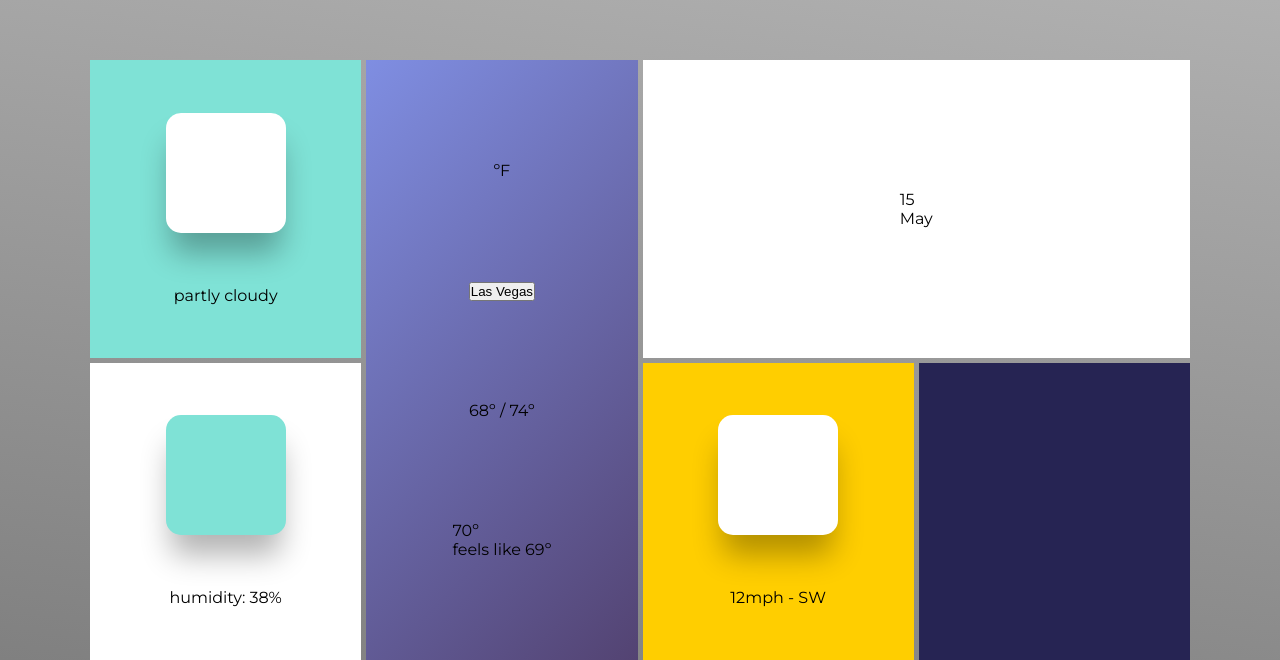
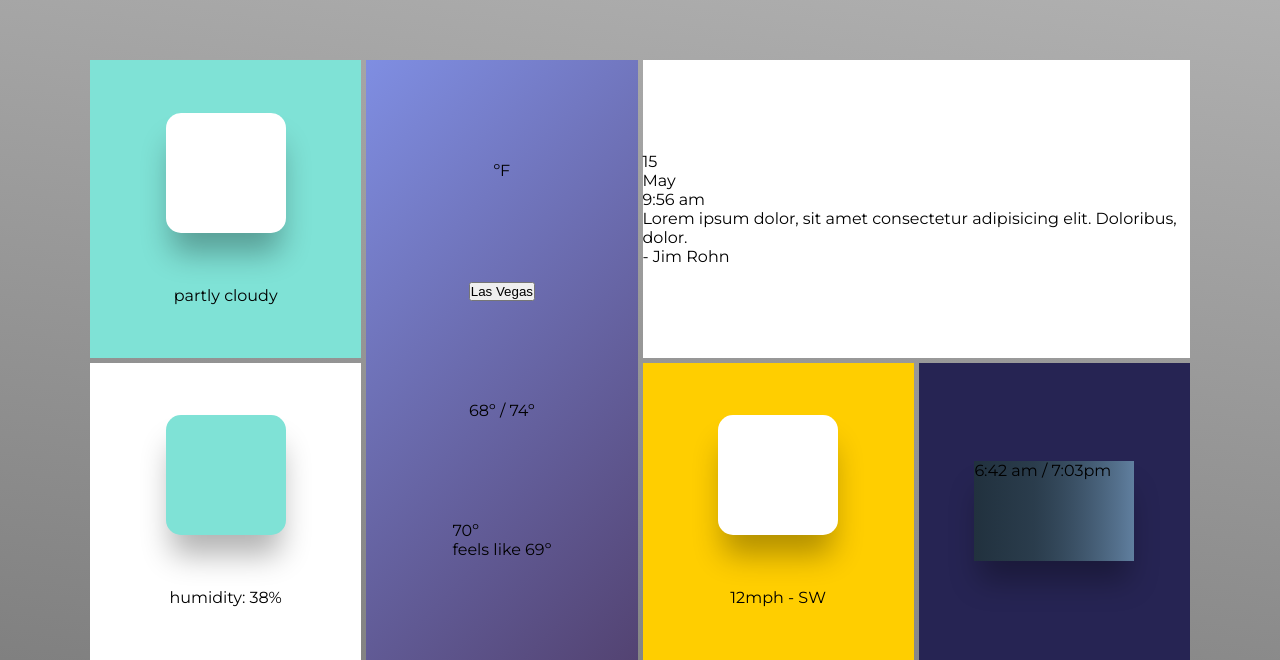
Before and after one commit to stevexero/weatherfy, a plain HTML site: page index.html in a window 1280 px wide. Shown: the part 140-800 px from the top of the page. Drawn offline with Linux system fonts and the light colour scheme.

Commit message:
added all fields

```diff
--- a/index.html
+++ b/index.html
@@ -14,6 +14,7 @@
         <div class="small-box"></div>
         <p>partly cloudy</p>
       </div>
+
       <!-- Location and Temp Box -->
       <div>
         <div class="tempurature-type">
@@ -30,25 +31,45 @@
           <p>feels like 69º</p>
         </div>
       </div>
+
       <!-- Clock Box -->
       <div>
         <div class="date-and-day">
-          <p>15</p>
-          <p>May</p>
+          <div class="date">
+            <p>15</p>
+            <p>May</p>
+          </div>
+          <div class="clock">
+            <p>9:56 am</p>
+          </div>
+          <div class="quote">
+            <p>
+              Lorem ipsum dolor, sit amet consectetur adipisicing elit.
+              Doloribus, dolor.
+            </p>
+            <p>- Jim Rohn</p>
+          </div>
         </div>
       </div>
+
       <!-- Humidity Box -->
       <div>
         <div class="small-box"></div>
         humidity: 38%
       </div>
+
       <!-- Wind Box -->
       <div>
         <div class="small-box"></div>
         12mph - SW
       </div>
+
       <!-- Sunrise / Sunset Box -->
-      <div></div>
+      <div>
+        <div class="small-box">
+          <p>6:42 am / 7:03pm</p>
+        </div>
+      </div>
     </div>
   </body>
 </html>
--- a/styles.css
+++ b/styles.css
@@ -72,3 +72,10 @@ body {
 .container > div:nth-of-type(4) .small-box {
   background: #7fe2d6;
 }
+
+.container > div:nth-of-type(6) .small-box {
+  height: 100px;
+  width: 160px;
+  border-radius: 0;
+  background: linear-gradient(90deg, #21313e, 70%, #607f9f);
+}
```
